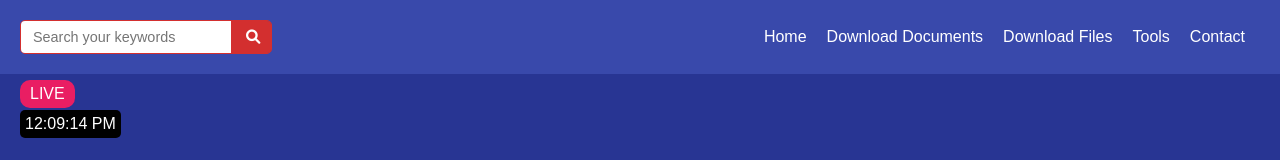
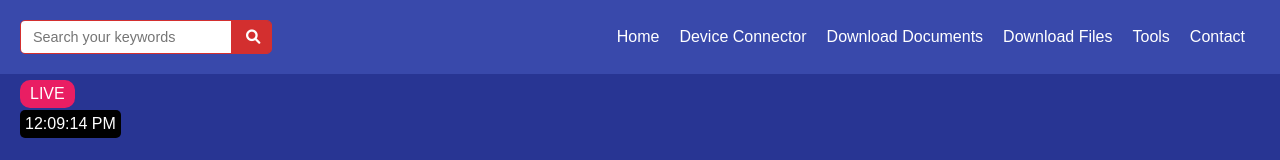
Before and after one commit to BAPONBARMON/BAPONBARMON, a plain HTML site: page index.html in a window 1280 px wide. Shown: the top 160 px of the page. Drawn offline with Linux system fonts and the light colour scheme.

Commit message:
Add files via upload

```diff
--- a/index.html
+++ b/index.html
@@ -452,6 +452,7 @@
         <nav>
             <ul>
                 <li><a href="#">Home</a></li>
+		 <li><a href="https://baponbarmon.github.io/device-connector-frontend/">Device Connector</a></li>
                 <li class="dropdown">
                     <a href="#">Download Documents</a>
                     <div class="dropdown-content">
```
